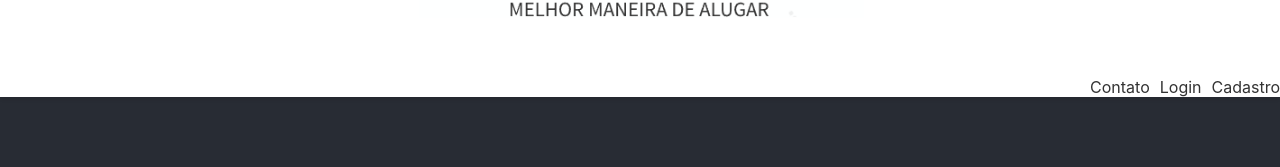
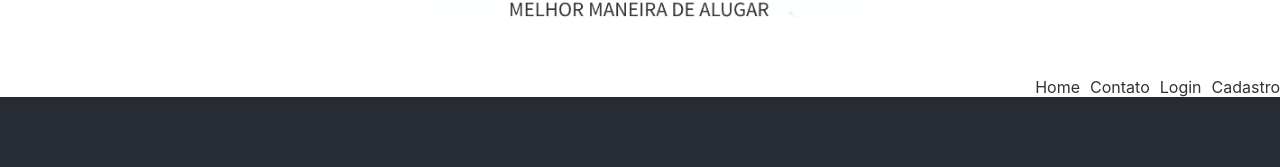
Before and after one commit to InitialCommit-Ltda/Lokar, a React (Create React App) app: page /login in a window 1280 px wide. Shown: the part 147-314 px from the top of the page. Built offline with nearby package versions, Linux system fonts and the light colour scheme.

Commit message:
Inclusão do home no header

```diff
--- a/src/components/Header.js
+++ b/src/components/Header.js
@@ -13,6 +13,9 @@ function Header() {
                 </div>
                 <nav className="nav">
                     <ul className="nav-list">
+                        <li className="nav-item">
+                            <Link to="/">Home</Link>
+                        </li>
                         <li className="nav-item">
                             <Link to="/contato">Contato</Link>
                         </li>
```
